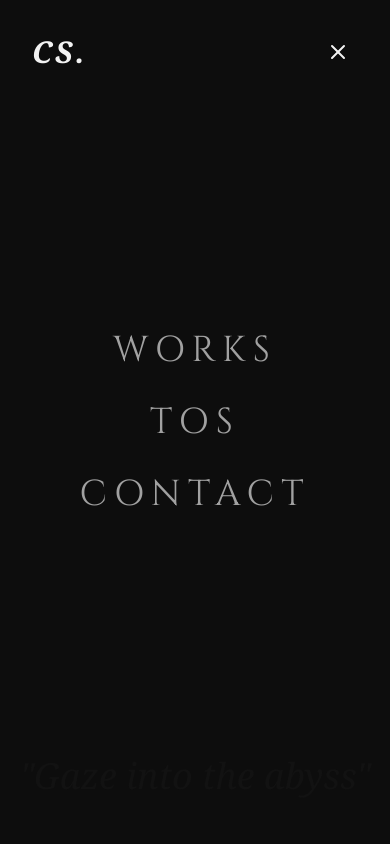
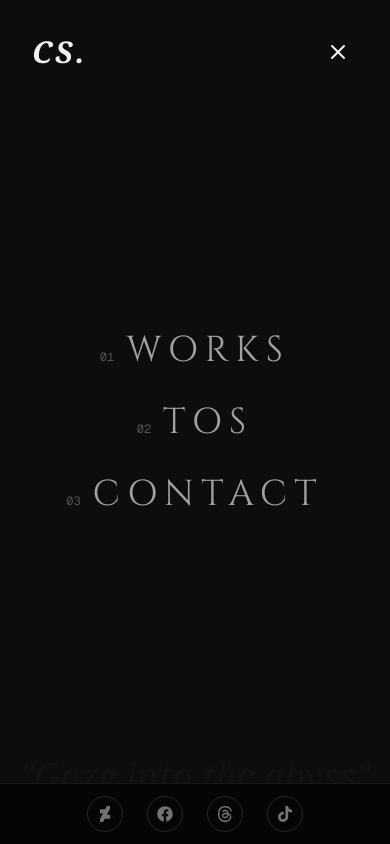
Before and after one commit to AshishSharma975/CS-Studio, a Next.js app: page / in a window 390 px wide. Both pictures are taken after a click on the button "Toggle Menu". Built offline with nearby package versions, Linux system fonts and the light colour scheme.

Commit message:
feat: add layout components including responsive header and social sidebar

```diff
--- a/app/layout.tsx
+++ b/app/layout.tsx
@@ -4,7 +4,7 @@ import { ThemeProvider } from "@/shared/components/providers";
 import "./globals.css";
 import { LenisScroll } from "@/shared/components/anims";
 import { Header } from "../shared/components/layout/Header";
-// import { SocialSidebar } from "../shared/components/layout/SocialSidebar";
+import { SocialSidebar } from "../shared/components/layout/SocialSidebar";
 // import { Footer } from "../shared/components/layout/Footer";
 import { siteConfig } from "@/config/site-config";
 import { Analytics } from "@vercel/analytics/next";
@@ -83,7 +83,7 @@ export default function RootLayout({
           <div className="min-h-screen flex flex-col">
             <LenisScroll />
             <Header />
-            {/* <SocialSidebar /> */}
+            <SocialSidebar />
             <main className="flex-1">{children}</main>
             {/* <Footer /> */}
             <Analytics />
--- a/package.json
+++ b/package.json
@@ -17,7 +17,8 @@
     "next": "16.4.2",
     "next-themes": "^0.4.6",
     "react": "19.3.0",
-    "react-dom": "19.3.0"
+    "react-dom": "19.3.0",
+    "react-icons": "^5.7.0"
   },
   "devDependencies": {
     "@tailwindcss/turbopack": "^4",
--- a/shared/components/layout/Header.tsx
+++ b/shared/components/layout/Header.tsx
@@ -19,7 +19,7 @@ export const Header = () => {
           <header className="fixed top-0 left-0 w-full z-50 px-8 lg:px-16 py-8 flex justify-between items-center mix-blend-difference text-white pointer-events-none">
             <Link
               href="/"
-              className="font-serif text-3xl font-bold italic tracking-widest pointer-events-auto"
+              className="font-serif text-3xl font-bold italic tracking-widest pointer-events-auto transition-transform hover:scale-105 duration-300"
             >
               CS.
             </Link>
@@ -29,7 +29,7 @@ export const Header = () => {
                 <Link
                   key={item.name}
                   href={item.href}
-                  className="text-neutral-400 hover:text-white transition-colors"
+                  className="relative text-neutral-400 hover:text-white transition-colors duration-300 py-1 after:content-[''] after:absolute after:bottom-0 after:left-0 after:w-0 after:h-[1px] after:bg-white hover:after:w-full after:transition-all after:duration-300"
                 >
                   {item.name}
                 </Link>
@@ -37,13 +37,36 @@ export const Header = () => {
             </nav>
 
             <div className="md:hidden pointer-events-auto">
-              <button
+              <motion.button
+                whileTap={{ scale: 0.9 }}
                 onClick={() => setIsMenuOpen(!isMenuOpen)}
-                className="text-white p-2"
+                className="text-white p-2 flex items-center justify-center"
                 aria-label="Toggle Menu"
               >
-                {isMenuOpen ? <IconX size={24} /> : <IconMenu2 size={24} />}
-              </button>
+                <AnimatePresence mode="wait">
+                  {isMenuOpen ? (
+                    <motion.div
+                      key="close"
+                      initial={{ rotate: -90, opacity: 0 }}
+                      animate={{ rotate: 0, opacity: 1 }}
+                      exit={{ rotate: 90, opacity: 0 }}
+                      transition={{ duration: 0.2 }}
+                    >
+                      <IconX size={24} />
+                    </motion.div>
+                  ) : (
+                    <motion.div
+                      key="menu"
+                      initial={{ rotate: 90, opacity: 0 }}
+                      animate={{ rotate: 0, opacity: 1 }}
+                      exit={{ rotate: -90, opacity: 0 }}
+                      transition={{ duration: 0.2 }}
+                    >
+                      <IconMenu2 size={24} />
+                    </motion.div>
+                  )}
+                </AnimatePresence>
+              </motion.button>
             </div>
           </header>
 
@@ -58,26 +81,41 @@ export const Header = () => {
               >
                 <div className="flex flex-col items-center gap-8">
                   {navLinks.map((link, i) => (
+                    <div key={link.name} className="overflow-hidden">
                       <motion.div
-                      key={link.name}
-                      initial={{ opacity: 0, y: 20 }}
-                      animate={{ opacity: 1, y: 0 }}
-                      transition={{ delay: i * 0.1 }}
+                        initial={{ y: "120%", opacity: 0 }}
+                        animate={{ y: 0, opacity: 1 }}
+                        exit={{ y: "120%", opacity: 0 }}
+                        transition={{
+                          duration: 0.5,
+                          delay: 0.15 + i * 0.1,
+                          ease: [0.33, 1, 0.68, 1]
+                        }}
                       >
                         <Link
                           href={link.href}
                           onClick={() => setIsMenuOpen(false)}
-                        className="font-cinzel text-4xl text-neutral-400 hover:text-white transition-colors uppercase tracking-[0.2em]"
+                          className="group flex items-baseline font-cinzel text-4xl text-neutral-400 hover:text-white transition-all duration-300 uppercase tracking-[0.2em] hover:translate-x-2"
                         >
-                        {link.name}
+                          <span className="text-xs font-mono text-neutral-600 group-hover:text-neutral-300 transition-colors mr-3 tracking-normal select-none">
+                            0{i + 1}
+                          </span>
+                          <span>{link.name}</span>
                         </Link>
                       </motion.div>
+                    </div>
                   ))}
                 </div>
 
-                <div className="absolute bottom-12 left-1/2 -translate-x-1/2 text-neutral-800 font-serif italic text-4xl opacity-20 pointer-events-none select-none whitespace-nowrap">
+                <motion.div
+                  initial={{ opacity: 0, y: 20 }}
+                  animate={{ opacity: 0.2, y: 0 }}
+                  exit={{ opacity: 0 }}
+                  transition={{ delay: 0.45, duration: 0.8 }}
+                  className="absolute bottom-12 left-1/2 -translate-x-1/2 text-neutral-800 font-serif italic text-4xl pointer-events-none select-none whitespace-nowrap"
+                >
                   "Gaze into the abyss"
-                </div>
+                </motion.div>
               </motion.div>
             )}
           </AnimatePresence>
--- /dev/null
+++ b/shared/components/layout/SocialSidebar.tsx
@@ -0,0 +1,89 @@
+
+"use client";
+
+import { a } from "framer-motion/client";
+import {
+  FaFacebook,
+  FaTiktok,
+  FaDeviantart,
+} from "react-icons/fa";
+import { SiThreads } from "react-icons/si";
+
+const SOCIALS = [
+  {
+    href: "https://www.deviantart.com/cachetqn",
+    label: "DeviantArt",
+    Icon: FaDeviantart,
+  },
+  {
+    href: "https://www.facebook.com/motu43",
+    label: "Facebook",
+    Icon: FaFacebook,
+  },
+  {
+    href: "https://www.threads.net/@ginkomegane",
+    label: "Threads",
+    Icon: SiThreads,
+  },
+  {
+    href: "https://www.tiktok.com/@cachet4k",
+    label: "TikTok",
+    Icon: FaTiktok,
+  },
+];
+
+export const SocialSidebar = () => {
+    return (
+        <>
+            <aside className="fixed left-5 top-1/2 -translate-y-1/2 z-50 hidden md:flex flex-col items-center gap-6 " aria-label="Social Links">
+                {SOCIALS.map(({ href, label, Icon }) => {
+                    return (
+                        <a
+                            key={label}
+                            href={href}
+                            target="_blank"
+                            rel="noopener noreferrer"
+                            aria-label={label}
+                            className="group relative flex items-center"
+                        >
+                            <span className="absolute left-9 text-[9px] tracking-[0.3em] font-sans uppercase text-neutral-500 whitespace-nowrap opacity-0 -translate-x-2 group-hover:opacity-100 group-hover:translate-x-0 transition-all duration-300 ease-out pointer-events-none">
+                                {label}
+                            </span>
+
+                            <span className="flex items-center justify-center w-8 h-8 rounded-full border border-neutral-800 group-hover:border-[#8a0303]/50 group-hover:bg-[#8a0303]/10 transition-all duration-300">
+                                <Icon
+                                    size={16}
+                                    className="text-neutral-500 group-hover:text-[#8a0303] group-hover:scale-110 transition-all duration-300"
+                                />
+                            </span>
+                        </a>
+                    );
+                })}
+                <div className="w-px h-16 bg-neutral-800"></div>
+            </aside>
+
+            <nav className="fixed bottom-0 left-0 right-0 z-50 flex md:hidden items-center justify-center gap-6 py-3 bg-[#050505]/90 backdrop:blur-sm border-t border-neutral-900"
+            aria-label="Social Links">
+                {SOCIALS.map(({ href, label, Icon }) => {
+                    return (
+                        <a
+                            key={label}
+                            href={href}
+                            target="_blank"
+                            rel="noopener noreferrer"
+                            aria-label={label}
+                            className="group relative flex items-center"
+                        >
+                            <span className="flex items-center justify-center w-9 h-9 rounded-full border border-neutral-800 hover:border-[#8a0303]/50 hover:bg-[#8a0303]/10 transition-all duration-300">
+                                <Icon
+                                    size={16}
+                                    className="text-neutral-500 hover:text-[#8a0303] transition-colors duration-300"
+                                />
+                            </span>
+                        </a>
+                    );
+                })}
+            </nav>
+        </>
+    );
+};
--- /dev/null
+++ b/shared/components/layout/index.ts
@@ -0,0 +1,2 @@
+export * from "./Header"
+export * from "./SocialSidebar"
```
Also changed, not shown: 1 other file (tests, documents, lock files or other folders). Lines whose indentation alone changed are shown as unchanged.
